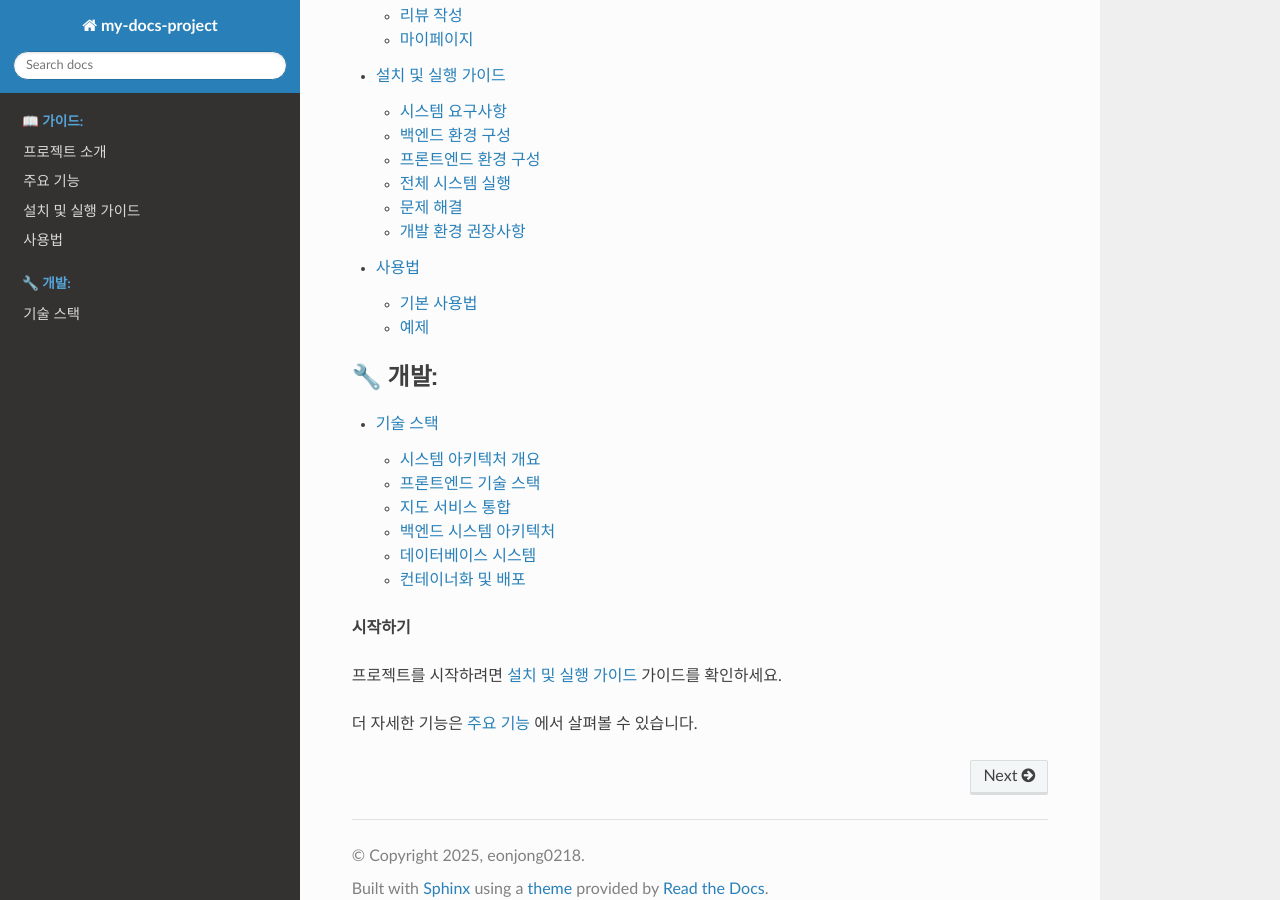
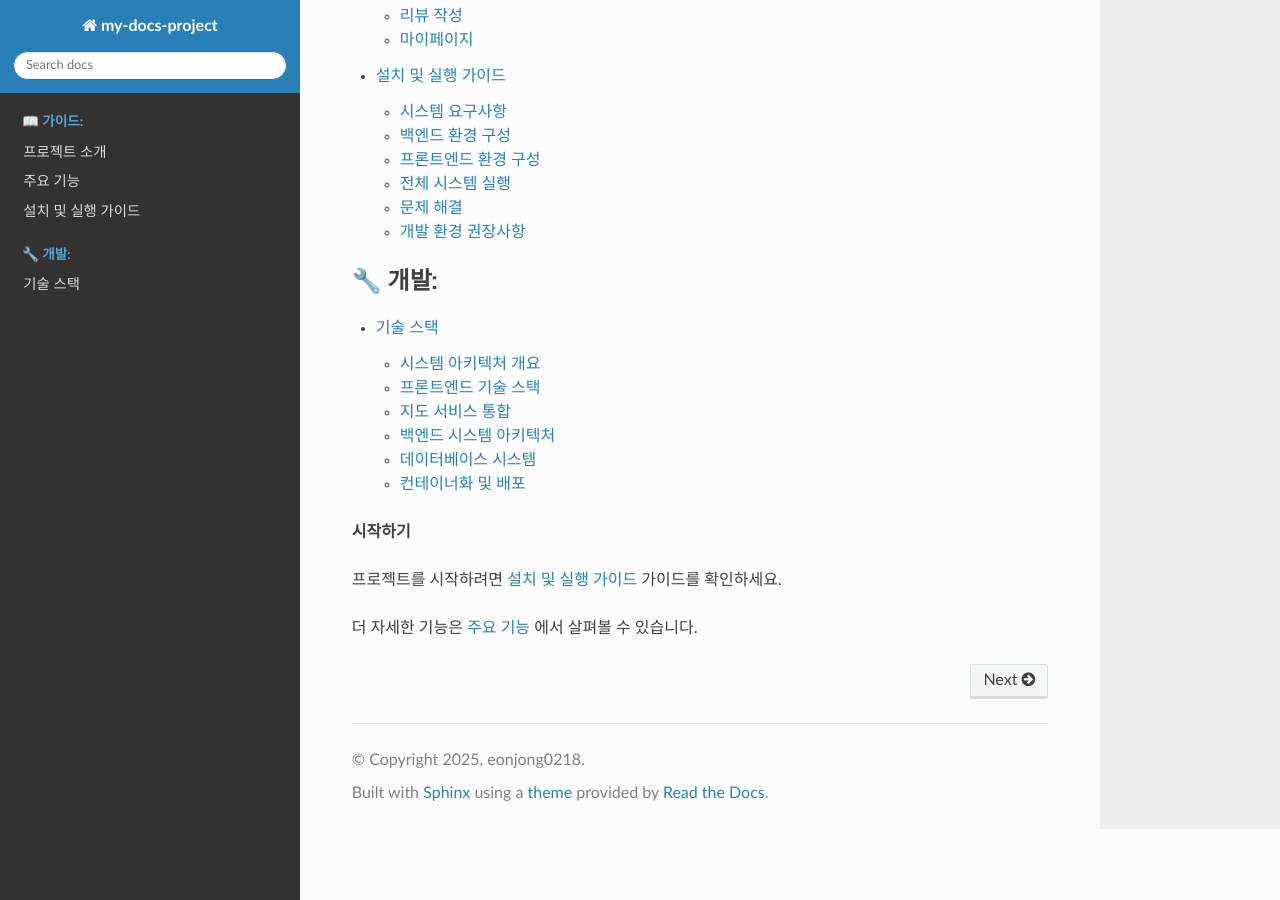
Before and after one commit to eonjong0218/my-docs-project, a Sphinx documentation site: the page built from docs/source/index.rst, in a window 1280 px wide and 900 px high, scrolled down 560 px. Built offline with Sphinx 7.4.7 and the Read the Docs theme 3.1.0, drawn with Linux system fonts in a browser that asks for light colours; pages that are not in the unit, such as notebooks, are missing from menus.

```diff
--- a/docs/source/index.rst
+++ b/docs/source/index.rst
@@ -13,7 +13,6 @@
    introduction
    features
    installation
-   usage
 
 .. toctree::
    :maxdepth: 2
--- a/docs/source/usage.rst
+++ /dev/null
@@ -1,15 +0,0 @@
-사용법
-======
-
-기본 사용법
------------
-
-프로젝트의 기본적인 사용 방법을 설명하세요.
-
-예제
-----
-
-코드 예제를 포함하세요::
-
-    # 예제 코드
-    print("Hello, World!")
```
